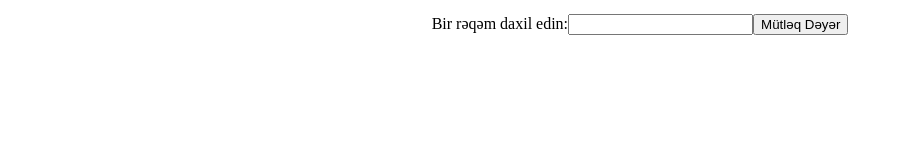
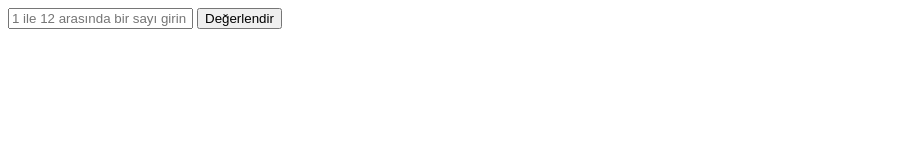
Before and after one commit to MehemmedHajyev/js-task-9, a plain HTML site: page task2/index.html in a window 1280 px wide. Shown: the whole page, without its empty margins (0-903 px from the left). Drawn offline with Linux system fonts and the light colour scheme.

Commit message:
first-task

```diff
--- a/task2/index.html
+++ b/task2/index.html
@@ -1,27 +1,33 @@
 <!DOCTYPE html>
 <html lang="en">
 <head>
-    <meta charset="UTF-8">
-    <meta name="viewport" content="width=device-width, initial-scale=1.0">
-    <title>Mutlak Dəyər Hesabla</title>
-    <style>
-    .body{
-        display: flex;
-        align-items: center;
-        justify-content: center;
-    }
-    </style>
+  <meta charset="UTF-8">
+  <meta name="viewport" content="width=device-width, initial-scale=1.0">
+  <title>Giriş Al ve Değerlendir</title>
 </head>
 <body>
+  <input type="text" id="inputNumber" placeholder="1 ile 12 arasında bir sayı girin">
+  <button onclick="degerlendir()">Değerlendir</button>
+  <div id="sonuc"></div>
 
-    <form action="#" class="body">
-        <label for="numInput">Bir rəqəm daxil edin:</label>
-        <input type="number" id="numInput">
-        <button onclick="calculateAbsolute()">Mütləq Dəyər</button>
-        <p id="result"></p>
-    </form>
+  <script>
+    function degerlendir() {
+      let n = parseInt(document.getElementById('inputNumber').value, 10);
+      let KEYS ={
+        initial : "Initial",
+        average : "Average",
+        sufficient : "Sufficient",
+        high : "High"
+      };
 
+      let result;
+      if (n >= 1 && n <= 3) result = KEYS.initial;
+      else if (n >= 4 && n <= 6) result = KEYS.average;
+      else if (n >= 7 && n <= 9) result = KEYS.sufficient;
+      else if (n >= 10 && n <= 12) result = KEYS.high;
 
-    <script src="main.js"></script>
+      document.getElementById('sonuc').innerText = result;
+    }
+  </script>
 </body>
 </html>
```
Also changed, not shown: task3/main.js (deleted).
